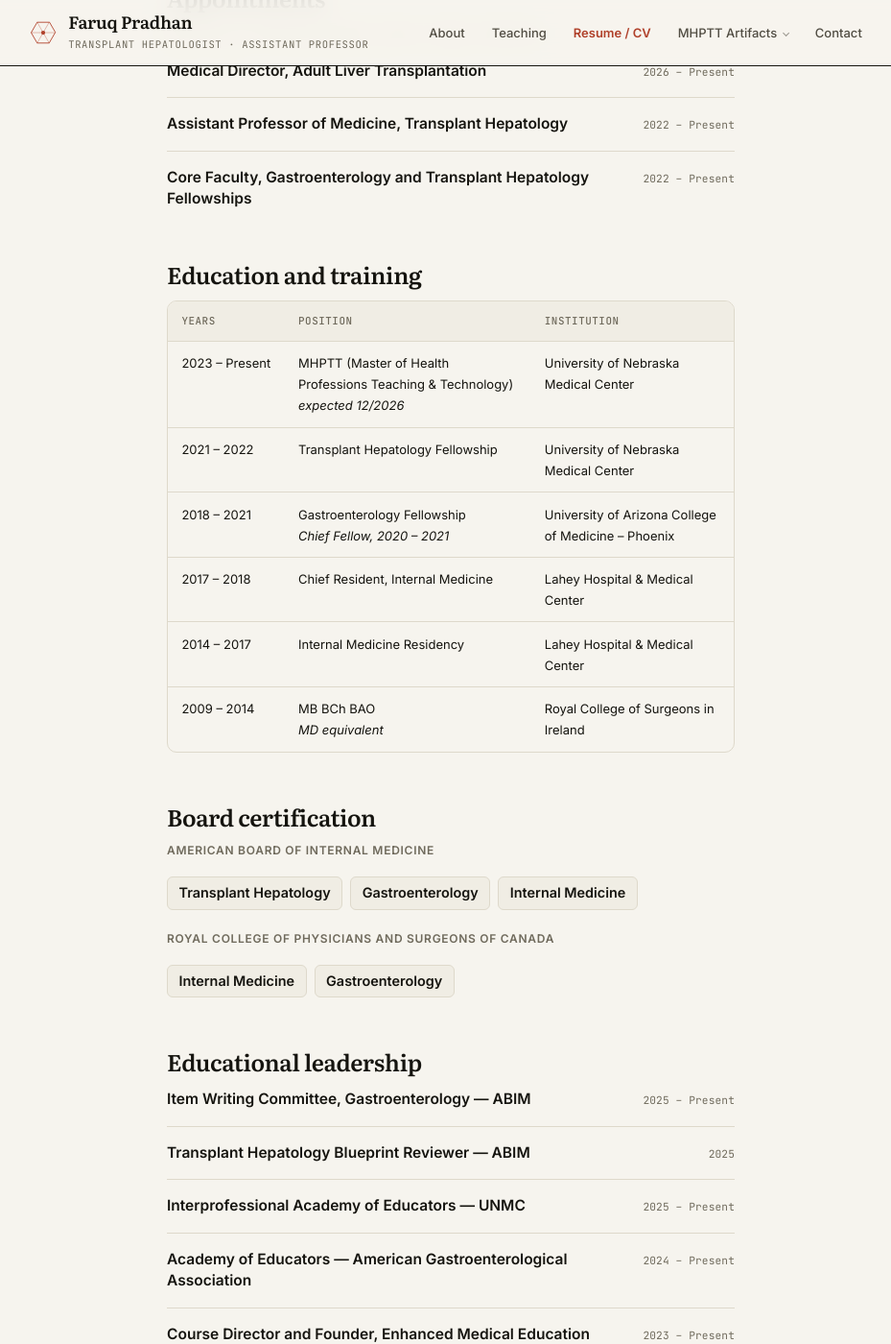
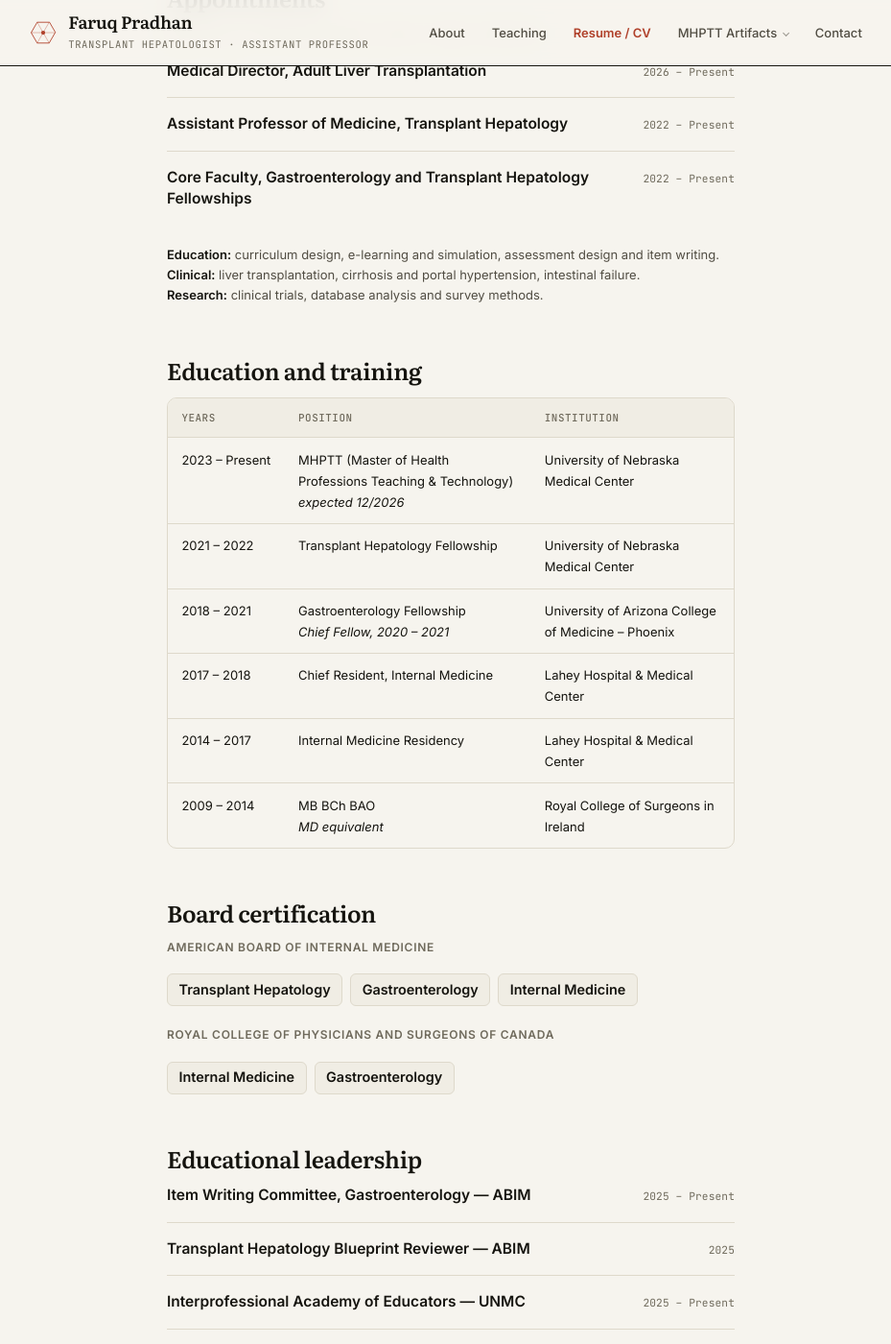
Before and after one commit to fpradhan/fpradhan.github.io, a Jekyll site: the page built from resume.md, in a window 1280 px wide and 1400 px high, scrolled down 497 px. Shown: the whole window at 96% size, without its empty margins (170-1099 px from the left). Built offline with Jekyll 4.4.1, drawn with Linux system fonts in a browser that asks for light colours.

Commit message:
Restore the skill description as three labelled lines under Appointments
The rubric's Key Information row asks for a skill description, and
removing Areas of expertise took the only one off the page. It comes back
condensed from 74 words to 29, on three lines under the appointments
list, with the education, clinical and research split kept visible rather
than left to be inferred.

Everything dropped was either redundant with another section (mentorship,
course direction, principal investigator) or a modifier rather than a
skill (real-world, propensity-matched, national).

Co-Authored-By: Claude Opus 5 <noreply@anthropic.com>
Claude-Session: https://claude.ai/code/session_01SajNJDGDkt5q5fCgsPRcNk

```diff
--- a/assets/css/style.css
+++ b/assets/css/style.css
@@ -568,6 +568,12 @@ main{flex:1 0 auto;padding:4.5rem 0 6rem}
 }
 .cites a{word-break:break-word}
 
+/* One-line skill summary, sitting under the Appointments list. Three labelled
+   lines rather than a flowing sentence, so the education, clinical and research
+   split is visible rather than inferred. */
+.prose .skills{margin:0 0 .25rem;font-size:var(--t-sm);line-height:1.65;color:var(--ink-soft)}
+.prose .skills strong{color:var(--ink);font-weight:600}
+
 /* Scholarship figures. A handful of headline counts, so a figure list rather
    than a chart. Values are right-aligned in their own column and set with
    tabular figures, which is where equal-width digits belong. */
@@ -822,6 +828,7 @@ code{font-size:.85em;background:var(--surface-2);padding:.15em .38em;
   .prose .cites li{font-size:8.5pt;margin-bottom:5pt}
   .meta{font-size:8.5pt}
   table{font-size:8.5pt}
+  .prose .skills{font-size:8.5pt;line-height:1.4;margin-top:5pt}
   .creds{gap:5pt;margin-bottom:8pt}
   th,td{padding:3pt 6pt}
   .cv-list{margin-bottom:0}
--- a/resume.md
+++ b/resume.md
@@ -35,6 +35,10 @@ University of Nebraska Medical Center, Omaha, Nebraska
 <dt>Assistant Professor of Medicine, Transplant Hepatology<span class="when">2022 – Present</span></dt>
 <dt>Core Faculty, Gastroenterology and Transplant Hepatology Fellowships<span class="when">2022 – Present</span></dt>
 </dl>
+
+<p class="skills"><strong>Education:</strong> curriculum design, e-learning and simulation, assessment design and item writing.<br>
+<strong>Clinical:</strong> liver transplantation, cirrhosis and portal hypertension, intestinal failure.<br>
+<strong>Research:</strong> clinical trials, database analysis and survey methods.</p>
 
 ## Education and training
 
```
